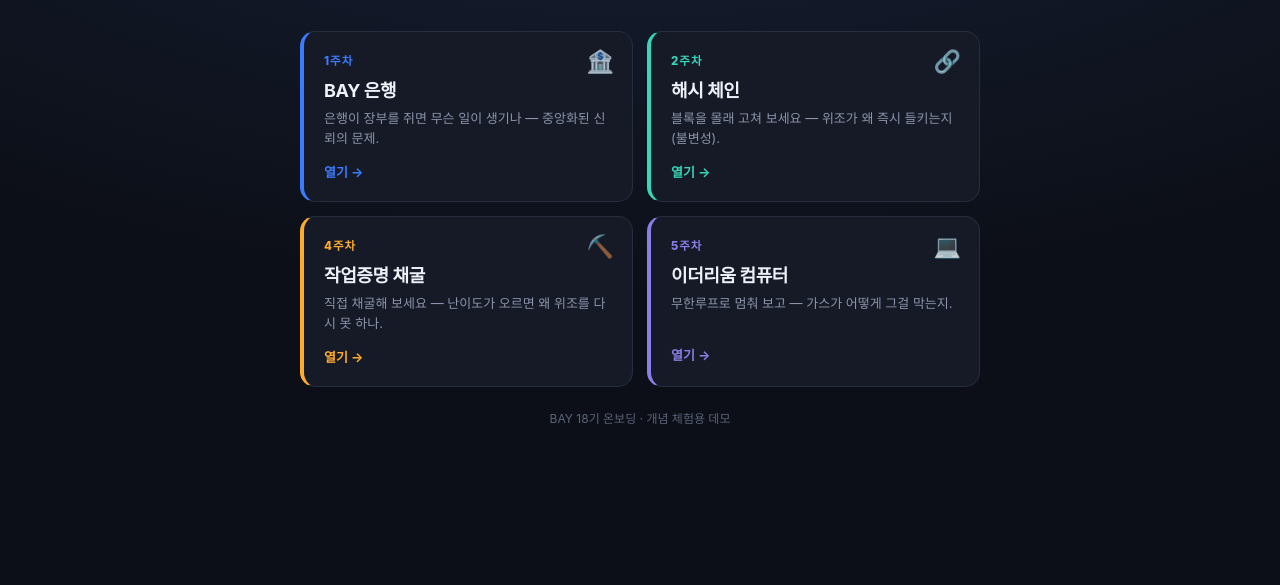
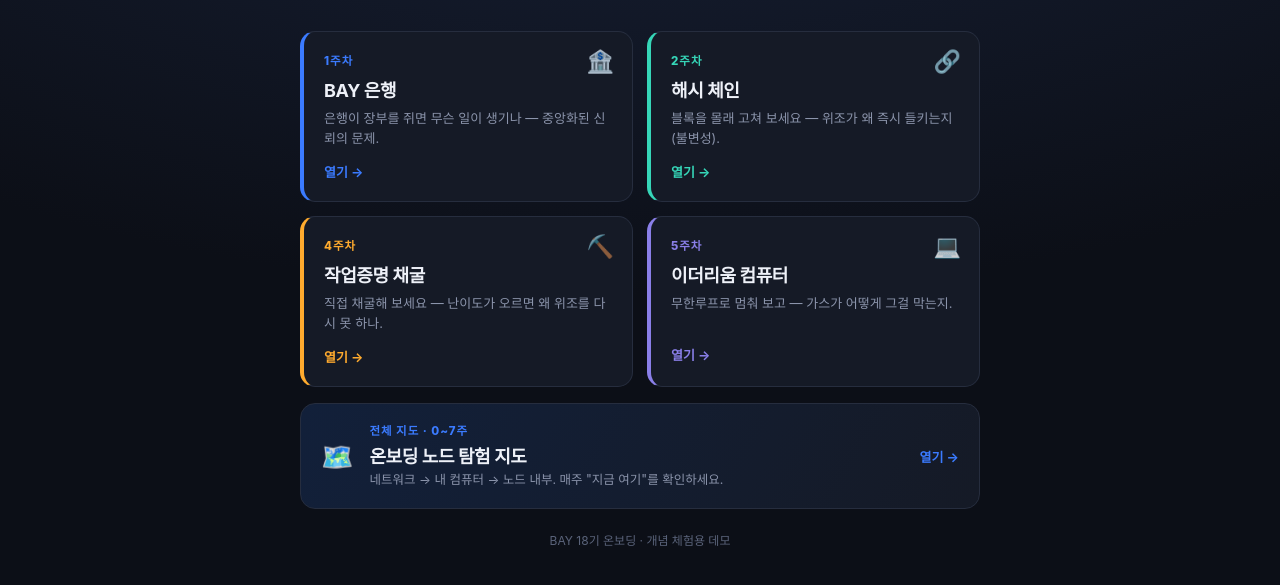
Before and after one commit to lejuho/Bay-onboarding-demo, a plain HTML site: page index.html in a window 1280 px wide. Shown: the part 185-770 px from the top of the page. Drawn offline with Linux system fonts and the light colour scheme.

Commit message:
chore : hub modify

```diff
--- a/index.html
+++ b/index.html
@@ -46,6 +46,17 @@
   .c4{border-left-color:var(--purple)}.c4 .wk,.c4 .go{color:var(--purple)}
   .c4:hover{background:#1a1830;border-color:var(--purple)}
 
+  .mapcard{grid-column:1 / -1;display:flex;align-items:center;gap:16px;text-decoration:none;color:inherit;
+           background:linear-gradient(120deg,#12203a,var(--panel));border:1px solid var(--line);
+           border-radius:15px;padding:18px 20px;margin-top:2px;transition:transform .14s ease,border-color .2s}
+  .mapcard:hover{transform:translateY(-3px);border-color:var(--blue)}
+  .mapcard .mi{font-size:26px;flex-shrink:0}
+  .mapcard .mt{flex:1}
+  .mapcard .mt .wk{font-size:11.5px;font-weight:800;letter-spacing:1px;color:var(--blue)}
+  .mapcard .mt h2{font-size:18px;margin:4px 0 3px;letter-spacing:-.4px}
+  .mapcard .mt p{font-size:12.5px;color:var(--mut);line-height:1.5}
+  .mapcard .go{font-size:13px;font-weight:700;color:var(--blue);flex-shrink:0}
+
   .tip{margin-top:26px;padding:15px 18px;background:var(--panel);border:1px solid var(--line);
        border-radius:13px;font-size:13px;color:var(--mut);line-height:1.7}
   .tip b{color:var(--ink)}
@@ -92,6 +103,16 @@
       <p>무한루프로 멈춰 보고 — 가스가 어떻게 그걸 막는지.</p>
       <span class="go">열기 →</span>
     </a>
+
+    <a class="mapcard" href="roadmap.html">
+      <span class="mi">🗺️</span>
+      <div class="mt">
+        <div class="wk">전체 지도 · 0~7주</div>
+        <h2>온보딩 노드 탐험 지도</h2>
+        <p>네트워크 → 내 컴퓨터 → 노드 내부. 매주 "지금 여기"를 확인하세요.</p>
+      </div>
+      <span class="go">열기 →</span>
+    </a>
   </div>
 
   <footer>BAY 18기 온보딩 · 개념 체험용 데모</footer>
```
